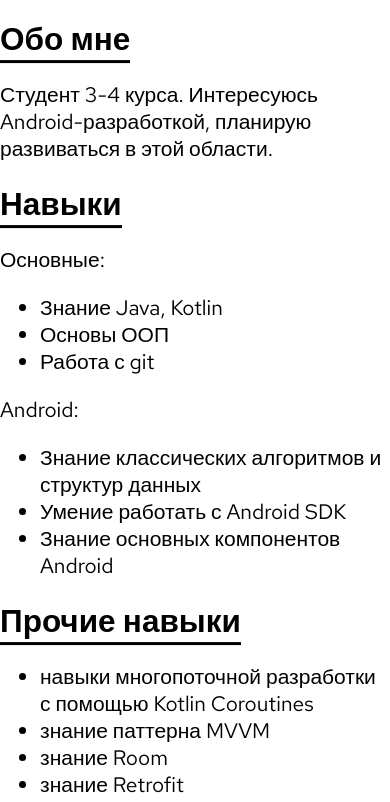
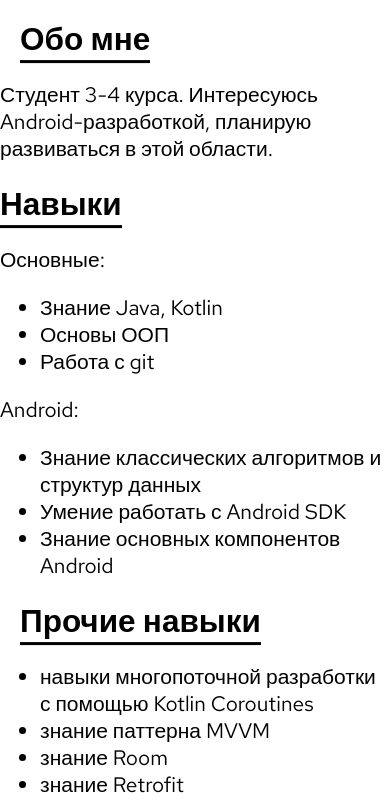
Before and after one commit to KirillGorbach/about_me, a plain HTML site: page index.html in a window 390 px wide. Shown: the part 22-824 px from the top of the page. Drawn offline with Linux system fonts and the light colour scheme.

Commit message:
Update style.css

```diff
--- a/style.css
+++ b/style.css
@@ -46,7 +46,7 @@ h2 {
 
 @media  screen and (max-width: 525px) {
   article{
-    display: table-row;
+    display: inline;
     vertical-align: top;
   }
 }
```
